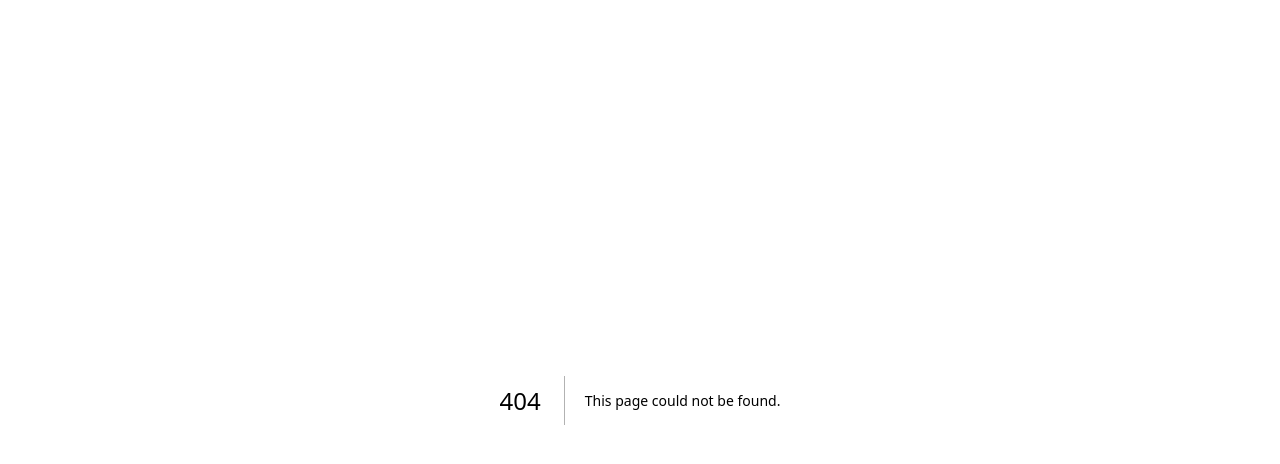
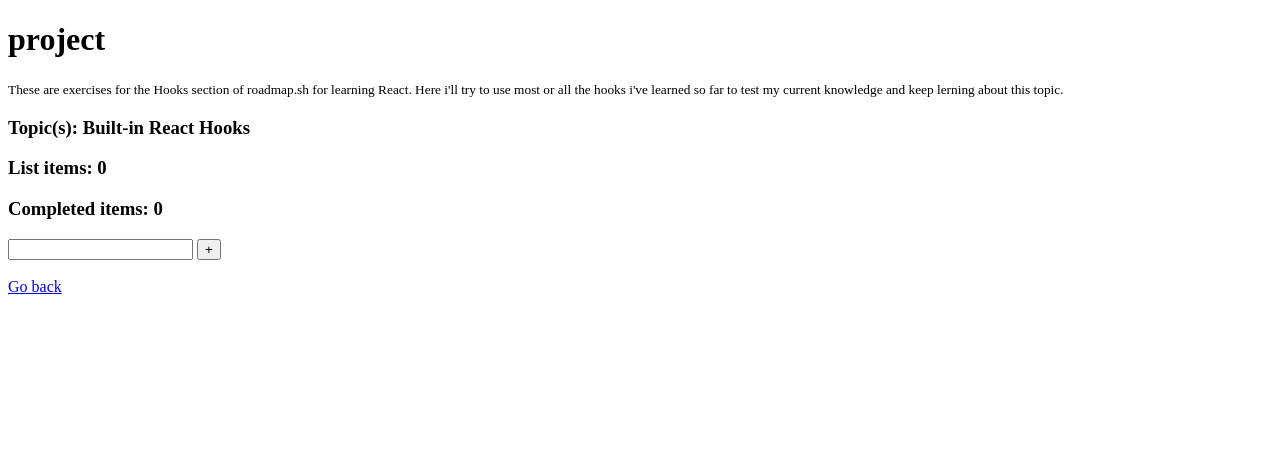
Before and after one commit to angelamcosta/react-dev-roadmap, a Next.js app in the folder 02 - hooks/: page /project in a window 1280 px wide. Before the commit this address had no page. Shown: the top 464 px of the page. Built offline with nearby package versions, Linux system fonts and the light colour scheme.

Commit message:
✨ add `project` folder to test hooks knowledge

```diff
--- a/02 - hooks/pages/index.tsx
+++ b/02 - hooks/pages/index.tsx
@@ -14,6 +14,7 @@ export default function Index() {
         { link: `${COMMON}/usememo`, topic: "useMemo" },
         { link: `${COMMON}/usereducer`, topic: "useReducer" },
         { link: `${COMMON}/usecontext`, topic: "useContext" },
+        { link: `project/`, topic: "testing topics studied in this section" },
     ];
     return (
         <Template
--- /dev/null
+++ b/02 - hooks/pages/project/index.tsx
@@ -0,0 +1,129 @@
+import { useState, useCallback, useMemo, useReducer, useEffect } from "react";
+import { Input } from "@/components/Input";
+import { Button } from "@/components/Button";
+import { hoc } from "@/components/Template";
+
+const Template = hoc(Model);
+
+interface TodoProps {
+    id: number;
+    task: string;
+    done: boolean;
+}
+
+type ActionType =
+    | { type: "ADD"; payload: string }
+    | { type: "TOGGLE"; payload: number }
+    | { type: "REMOVE"; payload: number };
+
+const todoReducer = (state: TodoProps[], action: ActionType): TodoProps[] => {
+    switch (action.type) {
+        case "ADD":
+            return [
+                ...state,
+                { id: state.length, task: action.payload, done: false },
+            ];
+        case "TOGGLE":
+            return state.map((todo) =>
+                todo.id === action.payload
+                    ? { ...todo, done: !todo.done }
+                    : todo
+            );
+        case "REMOVE":
+            return state.filter((_, index) => index != action.payload);
+        default:
+            return state;
+    }
+};
+
+function Model() {
+    const [list, dispatch] = useReducer(todoReducer, []);
+    const [input, setInput] = useState<string>("");
+    const [flag, setFlag] = useState<boolean>(false);
+
+    const toggleCheckbox = useCallback((index: number) => {
+        dispatch({ type: "TOGGLE", payload: index });
+    }, []);
+
+    const removeItem = useCallback(
+        (index: number) => {
+            dispatch({ type: "REMOVE", payload: index });
+        },
+        [list]
+    );
+
+    const handleSubmit = useCallback(
+        (e: React.FormEvent<HTMLFormElement>) => {
+            e.preventDefault();
+            if (input != "") {
+                dispatch({ type: "ADD", payload: input });
+                setInput("");
+            }
+        },
+        [input]
+    );
+
+    const completedItems = useMemo(() => {
+        return list.filter((item) => item.done == true).length;
+    }, [list]);
+
+    useEffect(() => {
+        if (input != "") {
+            setFlag(true);
+
+            const timeoutId = setTimeout(() => {
+                setFlag(false);
+            }, 1000);
+
+            return () => clearTimeout(timeoutId);
+        }
+    }, [input]);
+
+    return (
+        <>
+            <h3>List items: {list.length}</h3>
+            <h3>Completed items: {completedItems}</h3>
+            <ul>
+                {list.map((item, index) => (
+                    <li key={index}>
+                        {item.task}{" "}
+                        <Input
+                            type='checkbox'
+                            checked={item.done}
+                            onChange={() => toggleCheckbox(index)}
+                        />{" "}
+                        <Button
+                            name='x'
+                            type='button'
+                            onClick={() => removeItem(index)}
+                        />
+                    </li>
+                ))}
+            </ul>
+            <form onSubmit={handleSubmit}>
+                <Input
+                    type='text'
+                    value={input}
+                    onChange={(e) => setInput(e.currentTarget.value)}
+                />{" "}
+                <Button type='submit' name='+' />
+                <br />
+                {flag && <small>user is typing...</small>}
+            </form>
+        </>
+    );
+}
+
+export default function Index() {
+    return (
+        <>
+            <Template
+                title='project'
+                topics='Built-in React Hooks'
+                subtitle={
+                    "These are exercises for the Hooks section of roadmap.sh for learning React. Here i'll try to use most or all the hooks i've learned so far to test my current knowledge and keep lerning about this topic."
+                }
+            />
+        </>
+    );
+}
```
